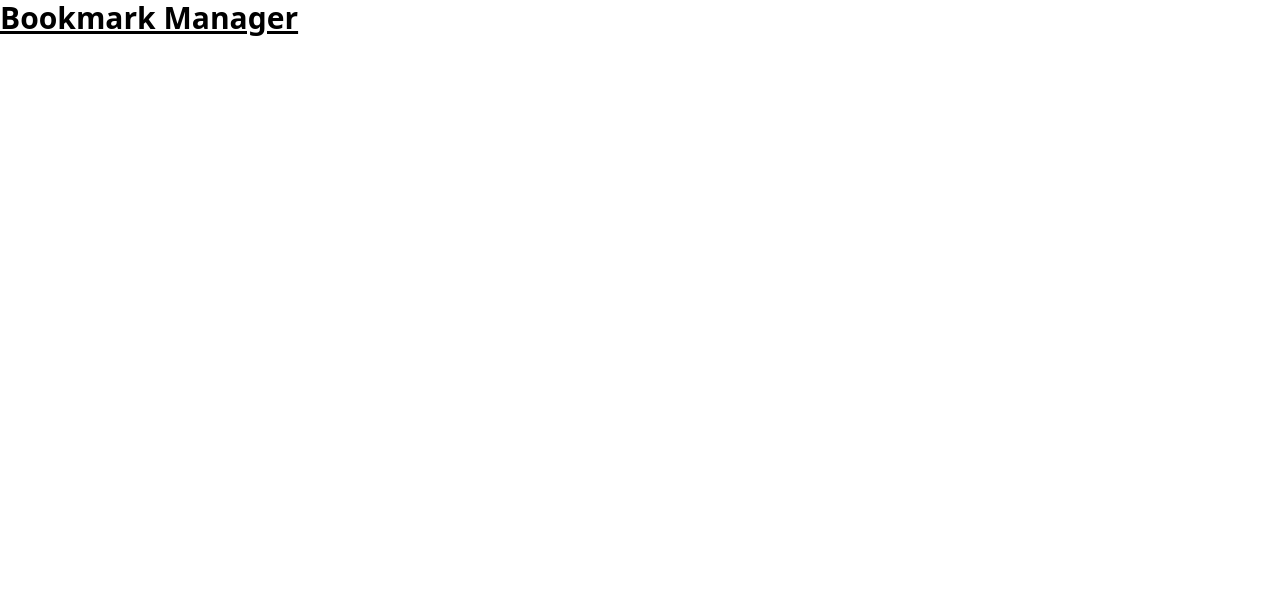
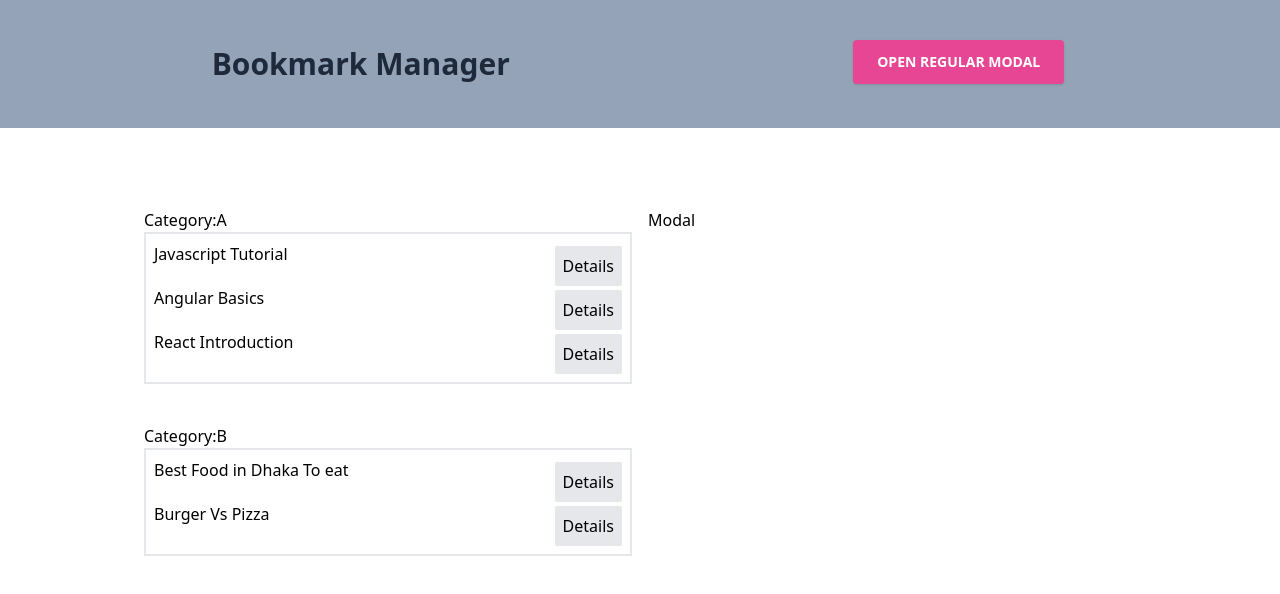
Before and after one commit to MijanurMim/seliseFrontendAssessment, a React (Create React App) app: page / in a window 1280 px wide. Shown: the top 594 px of the page. Built offline with nearby package versions, Linux system fonts and the light colour scheme.

Commit message:
[DONE] Modal added

```diff
--- a/package.json
+++ b/package.json
@@ -6,6 +6,8 @@
     "@testing-library/jest-dom": "^5.16.5",
     "@testing-library/react": "^13.4.0",
     "@testing-library/user-event": "^13.5.0",
+    "flowbite": "^1.6.5",
+    "flowbite-react": "^0.4.7",
     "react": "^18.2.0",
     "react-dom": "^18.2.0",
     "react-scripts": "5.0.1",
--- a/src/components/bookmark/Bookmark.js
+++ b/src/components/bookmark/Bookmark.js
@@ -1,7 +1,82 @@
-import React from "react";
+import { useState } from "react";
+import Category from "../category/Category";
 
 const Bookmark = () => {
-  return <div className="text-3xl font-bold underline">Bookmark Manager</div>;
+  const [showModal, setShowModal] = useState(false);
+  return (
+    <div>
+      {/* Top navbar section  */}
+      <div className="flex items-center justify-around p-10 bg-slate-400">
+        <div className="text-3xl  font-bold text-slate-800 ">
+          Bookmark Manager
+        </div>
+        <div>
+          <button
+            className="bg-pink-500 text-white active:bg-pink-600 font-bold uppercase text-sm px-6 py-3 rounded shadow hover:shadow-lg outline-none focus:outline-none mr-1 mb-1 ease-linear transition-all duration-150"
+            type="button"
+            onClick={() => setShowModal(true)}
+          >
+            Open regular modal
+          </button>
+          {showModal ? (
+            <>
+              <div className="justify-center items-center flex overflow-x-hidden overflow-y-auto fixed inset-0 z-50 outline-none focus:outline-none">
+                <div className="relative w-auto my-6 mx-auto max-w-3xl">
+                  {/*content*/}
+                  <div className="border-0 rounded-lg shadow-lg relative flex flex-col w-full bg-white outline-none focus:outline-none">
+                    {/*header*/}
+                    <div className="flex items-start justify-between p-5 border-b border-solid border-slate-200 rounded-t">
+                      <h3 className="text-3xl font-semibold">Modal Title</h3>
+                      <button
+                        className="p-1 ml-auto bg-transparent border-0 text-black opacity-5 float-right text-3xl leading-none font-semibold outline-none focus:outline-none"
+                        onClick={() => setShowModal(false)}
+                      >
+                        <span className="bg-transparent text-black opacity-5 h-6 w-6 text-2xl block outline-none focus:outline-none">
+                          ×
+                        </span>
+                      </button>
+                    </div>
+                    {/*body*/}
+                    <div className="relative p-6 flex-auto">
+                      <p className="my-4 text-slate-500 text-lg leading-relaxed">
+                        I always felt like I could do anything. That’s the main
+                        thing people are controlled by! Thoughts- their
+                        perception of themselves! They're slowed down by their
+                        perception of themselves. If you're taught you can’t do
+                        anything, you won’t do anything. I was taught I could do
+                        everything.
+                      </p>
+                    </div>
+                    {/*footer*/}
+                    <div className="flex items-center justify-end p-6 border-t border-solid border-slate-200 rounded-b">
+                      <button
+                        className="text-red-500 background-transparent font-bold uppercase px-6 py-2 text-sm outline-none focus:outline-none mr-1 mb-1 ease-linear transition-all duration-150"
+                        type="button"
+                        onClick={() => setShowModal(false)}
+                      >
+                        Close
+                      </button>
+                      <button
+                        className="bg-emerald-500 text-white active:bg-emerald-600 font-bold uppercase text-sm px-6 py-3 rounded shadow hover:shadow-lg outline-none focus:outline-none mr-1 mb-1 ease-linear transition-all duration-150"
+                        type="button"
+                        onClick={() => setShowModal(false)}
+                      >
+                        Save Changes
+                      </button>
+                    </div>
+                  </div>
+                </div>
+              </div>
+              <div className="opacity-25 fixed inset-0 z-40 bg-black"></div>
+            </>
+          ) : null}
+        </div>
+      </div>
+
+      {/* category component  */}
+      <Category />
+    </div>
+  );
 };
 
 export default Bookmark;
--- /dev/null
+++ b/src/components/category/Category.js
@@ -0,0 +1,70 @@
+import React from "react";
+
+const Category = () => {
+  return (
+    <div className="grid grid-cols-2 gap-4 mx-36 my-20">
+      <div>
+        <div>
+          <div>Category:A</div>
+          <div className="border-2 p-2">
+            <ul className="flex justify-between">
+              <li>Javascript Tutorial </li>
+              <li className="mt-1">
+                {" "}
+                <button class="rounded-sm bg-gray-200  p-2 border-gray-600 hover:bg-gray-300 duration-200">
+                  Details
+                </button>
+              </li>
+            </ul>
+
+            <ul className="flex justify-between">
+              <li>Angular Basics</li>
+              <li className="mt-1">
+                {" "}
+                <button class="rounded-sm bg-gray-200  p-2 border-gray-600 hover:bg-gray-300 duration-200">
+                  Details
+                </button>
+              </li>
+            </ul>
+            <ul className="flex justify-between ">
+              <li>React Introduction</li>
+              <li className="mt-1">
+                <button class="rounded-sm bg-gray-200  p-2 border-gray-600 hover:bg-gray-300 duration-200">
+                  Details
+                </button>
+              </li>
+            </ul>
+          </div>
+        </div>
+        <div className="mt-10">
+          <div>Category:B</div>
+          <div className="border-2 p-2">
+            <ul className="flex justify-between">
+              <li>Best Food in Dhaka To eat</li>
+              <li className="mt-1">
+                {" "}
+                <button class="rounded-sm bg-gray-200  p-2 border-gray-600 hover:bg-gray-300 duration-200">
+                  Details
+                </button>
+              </li>
+            </ul>
+
+            <ul className="flex justify-between">
+              <li>Burger Vs Pizza</li>
+              <li className="mt-1">
+                {" "}
+                <button class="rounded-sm bg-gray-200  p-2 border-gray-600 hover:bg-gray-300 duration-200">
+                  Details
+                </button>
+              </li>
+            </ul>
+          </div>
+        </div>
+      </div>
+
+      <div>Modal</div>
+    </div>
+  );
+};
+
+export default Category;
--- a/tailwind.config.js
+++ b/tailwind.config.js
@@ -4,5 +4,5 @@
   theme: {
     extend: {},
   },
-  plugins: [],
+  plugins: [require("flowbite/plugin")],
 };
```
Also changed, not shown: 1 other file (tests, documents, lock files or other folders).
